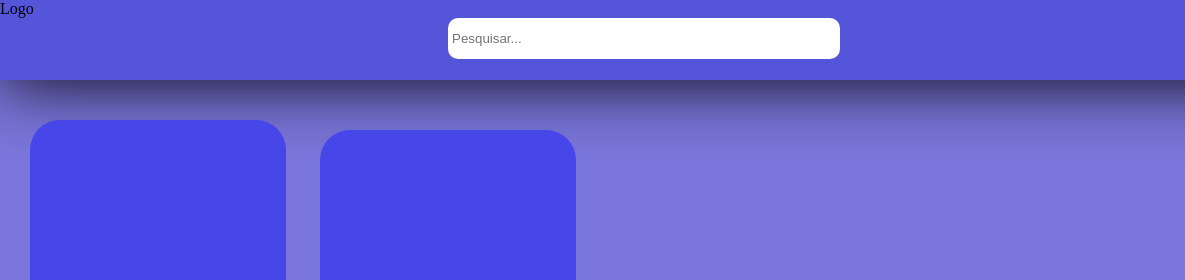
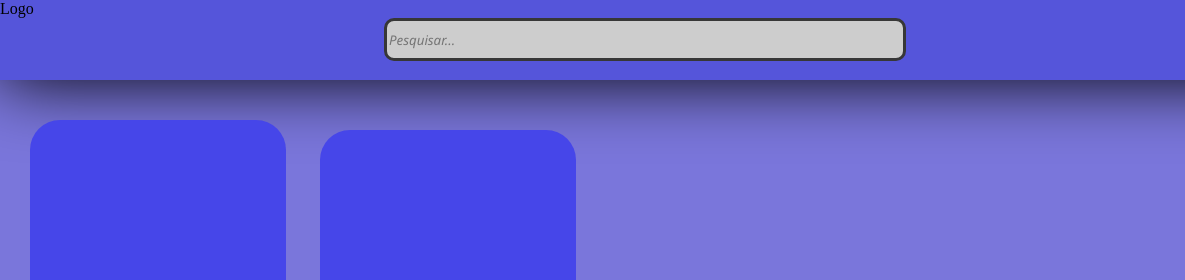
Before and after one commit to Isaac-Santana068/Projeto-de-Startup, a plain HTML site: page Index.html in a window 1280 px wide. Shown: the top 280 px of the page, 0-1185 px from the left. Drawn offline with Linux system fonts and the light colour scheme.

Commit message:
Melhorando a barra de pesquisa

```diff
--- a/index.css
+++ b/index.css
@@ -9,13 +9,17 @@
     position: fixed;
 
 }
+
 #pesquisa{
     position: relative;
-    left: 35%;
-    width: 30%;
+    left: 30%;
+    width: 40%;
     height: 35px;
     border-radius: 10px;
-    border: 2px solid rgb(255, 255, 255);
+    border: 3px solid rgb(55, 55, 55);
+    font-style: italic;
+    font-family: 'Segoe UI', Tahoma, Geneva, Verdana, sans-serif;
+    background-color: rgb(205, 205, 205);
 }
 #usuario{
     width: 40px;
@@ -44,6 +48,7 @@ body{
     top: 40px;
     left: 30px;
     cursor: pointer;
+    vertical-align: baseline;
 }
 #ba2{
     top: -43%;
```
